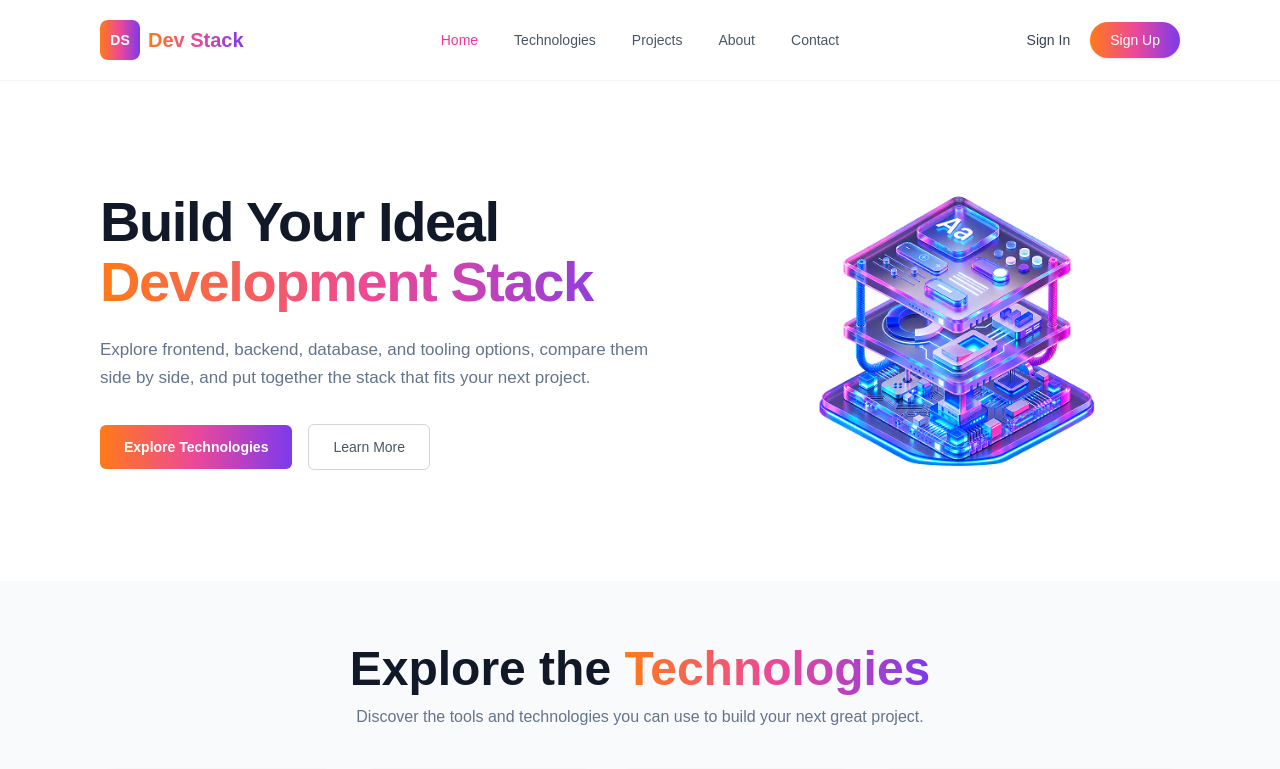
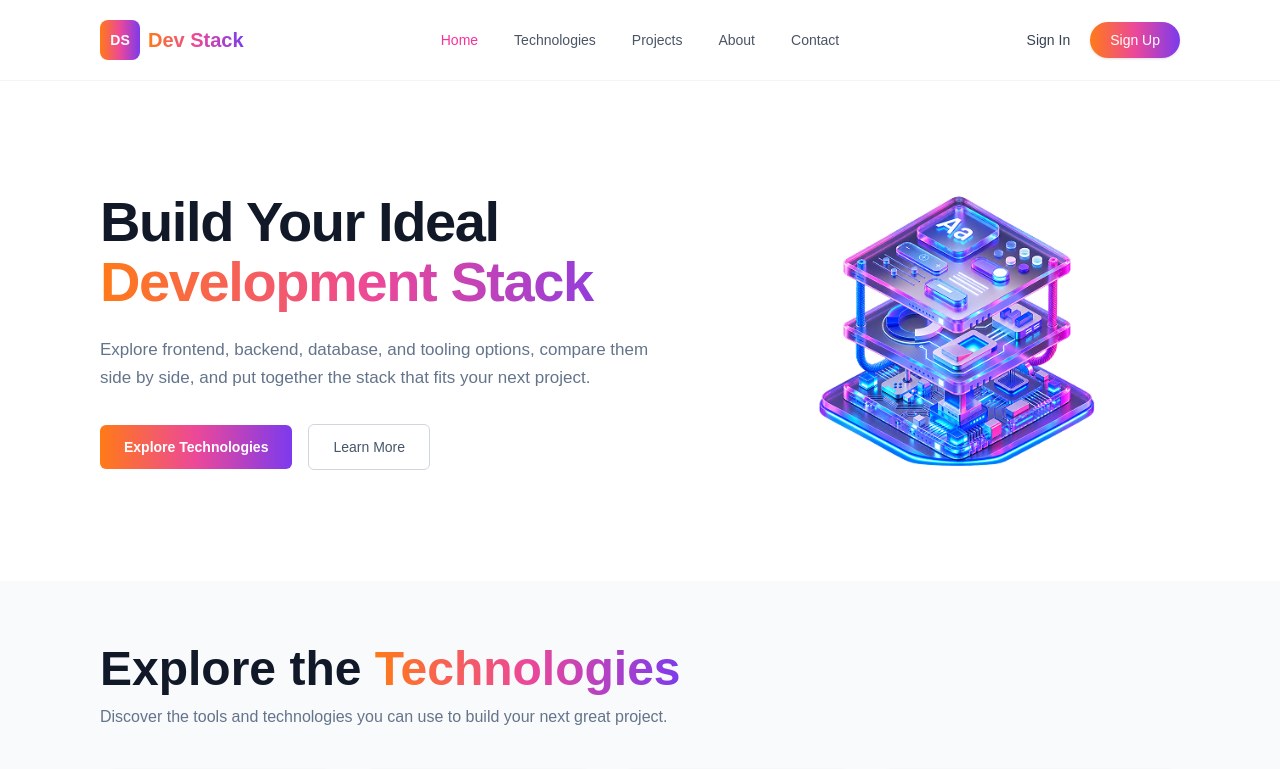
Before and after one commit to Asaduzzaman8088/A-5-Dev-Stack-Builder-Website, a React (Vite) app: page / in a window 1280 px wide. Shown: the top 769 px of the page. Built offline with nearby package versions, Linux system fonts and the light colour scheme.

Commit message:
Fixed Technologies Head text align

```diff
--- a/src/Components/Technologies.tsx
+++ b/src/Components/Technologies.tsx
@@ -206,7 +206,7 @@ function Technologies() {
       <div className="container mx-auto px-4">
         {/* ================= Section Heading ================= */}
 
-        <div className="mb-10 text-center">
+        <div className="mb-10 text-left">
   <h2 className="text-4xl font-bold text-[#111827] md:text-5xl">
     Explore the{" "}
     <span
@@ -219,7 +219,7 @@ function Technologies() {
     </span>
   </h2>
 
-          <p className="mx-auto mt-3 max-w-2xl text-base text-[#64748b]">
+  <p className="mt-3 max-w-2xl text-base text-[#64748b]">
     Discover the tools and technologies you can use to build your next
     great project.
   </p>
```
Lines whose indentation alone changed are shown as unchanged.
